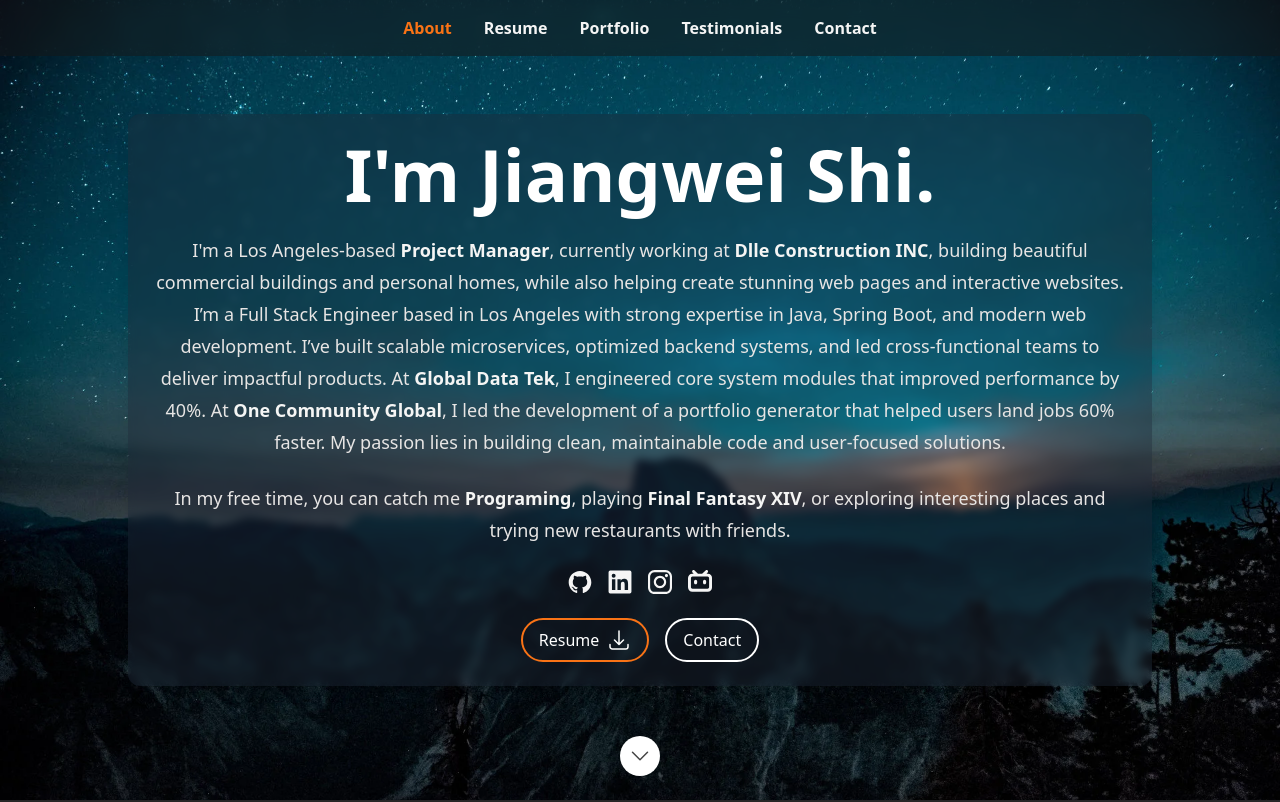
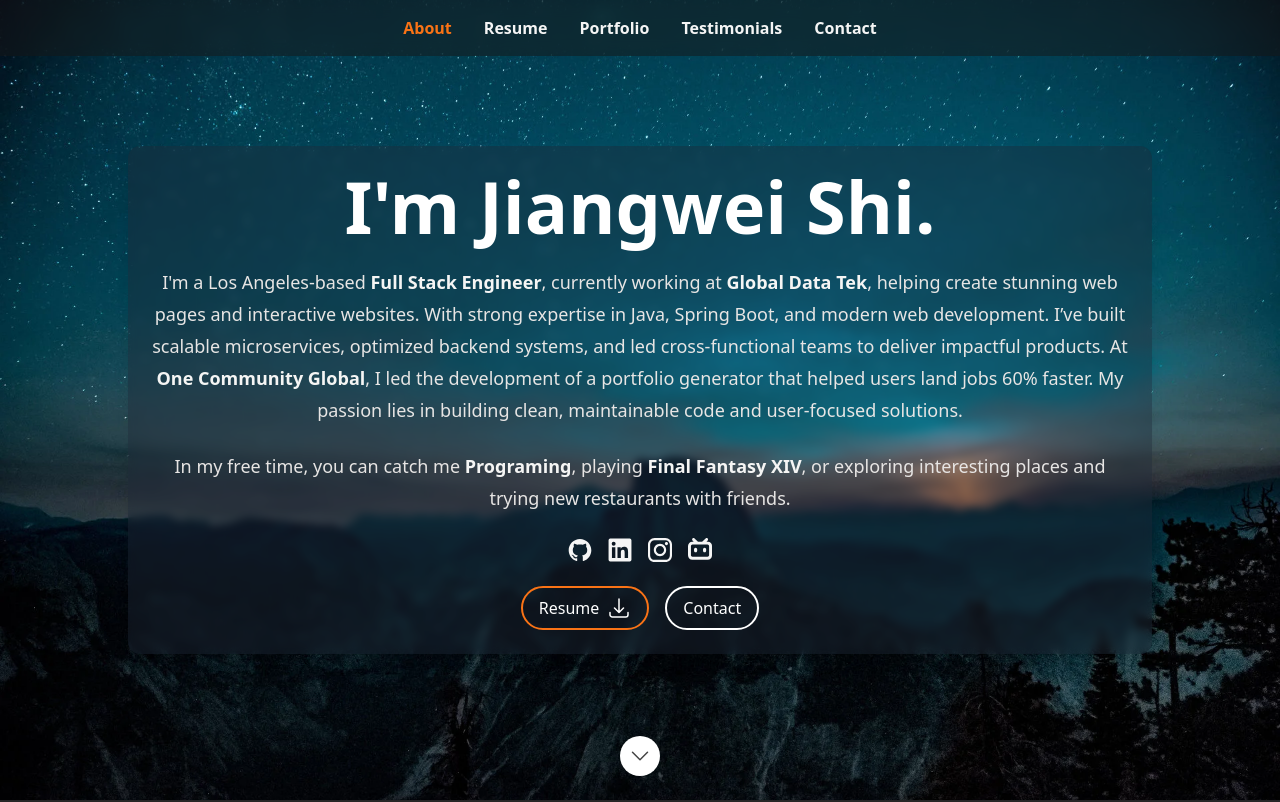
Before and after one commit to Jiangwei-shi/Jiangwei-resume-website, a Next.js app: page / in a window 1280 px wide. Shown: the top 802 px of the page. Built offline with nearby package versions, Linux system fonts and the light colour scheme.

Commit message:
Update data.tsx

```diff
--- a/src/data/data.tsx
+++ b/src/data/data.tsx
@@ -73,13 +73,11 @@
   description: (
     <>
       <p className="prose-sm text-stone-200 sm:prose-base lg:prose-lg">
-        I'm a Los Angeles-based <strong className="text-stone-100">Project Manager</strong>, currently working at{' '}
-        <strong className="text-stone-100">Dlle Construction INC</strong>, building beautiful commercial buildings and
-        personal homes, while also helping create stunning web pages and interactive websites. I’m a Full Stack Engineer
-        based in Los Angeles with strong expertise in Java, Spring Boot, and modern web development. I’ve built scalable
-        microservices, optimized backend systems, and led cross-functional teams to deliver impactful products. At{' '}
-        <strong className="text-stone-100">Global Data Tek</strong>, I engineered core system modules that improved
-        performance by 40%. At <strong className="text-stone-100">One Community Global</strong>, I led the development
+        I'm a Los Angeles-based <strong className="text-stone-100">Full Stack Engineer</strong>, currently working at{' '}
+        <strong className="text-stone-100">Global Data Tek</strong>, helping create stunning web pages and interactive websites.
+        With strong expertise in Java, Spring Boot, and modern web development. I’ve built scalable
+        microservices, optimized backend systems, and led cross-functional teams to deliver impactful products.
+        At <strong className="text-stone-100">One Community Global</strong>, I led the development
         of a portfolio generator that helped users land jobs 60% faster. My passion lies in building clean, maintainable
         code and user-focused solutions.
       </p>
```
